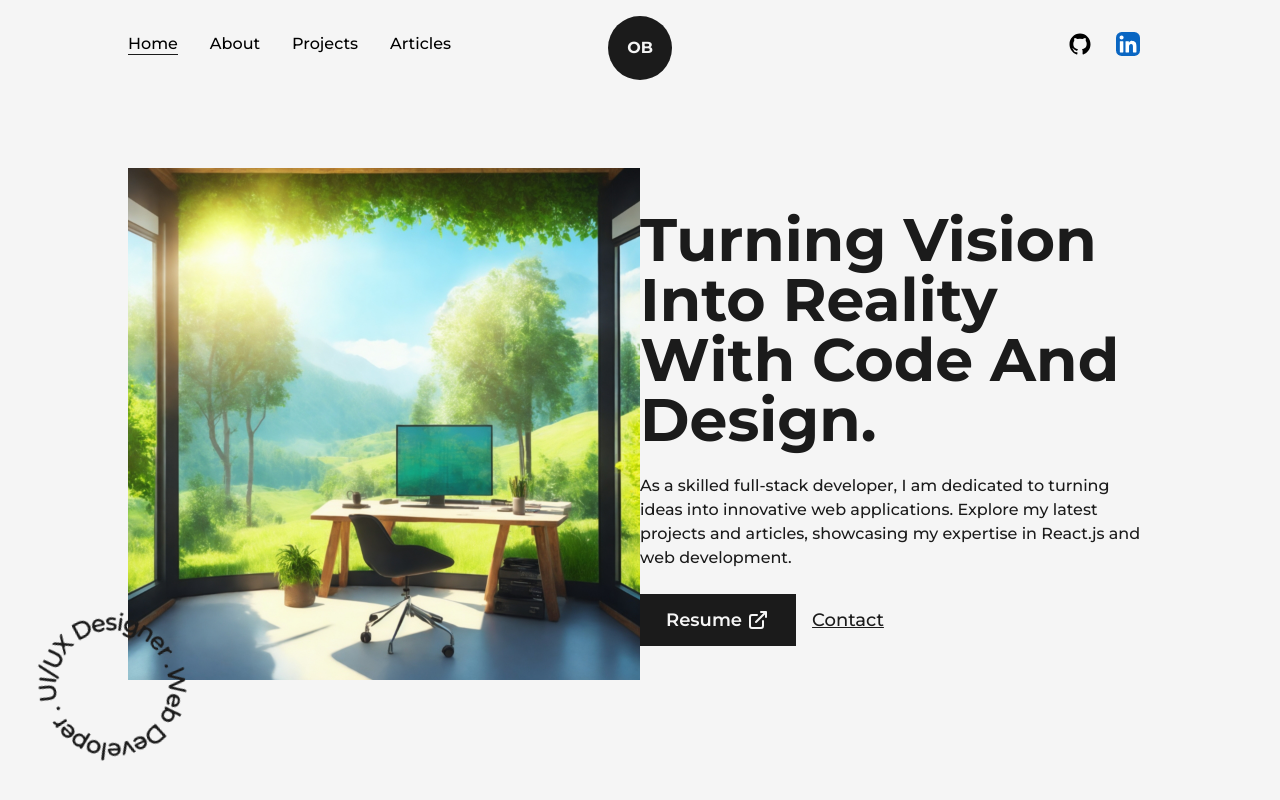
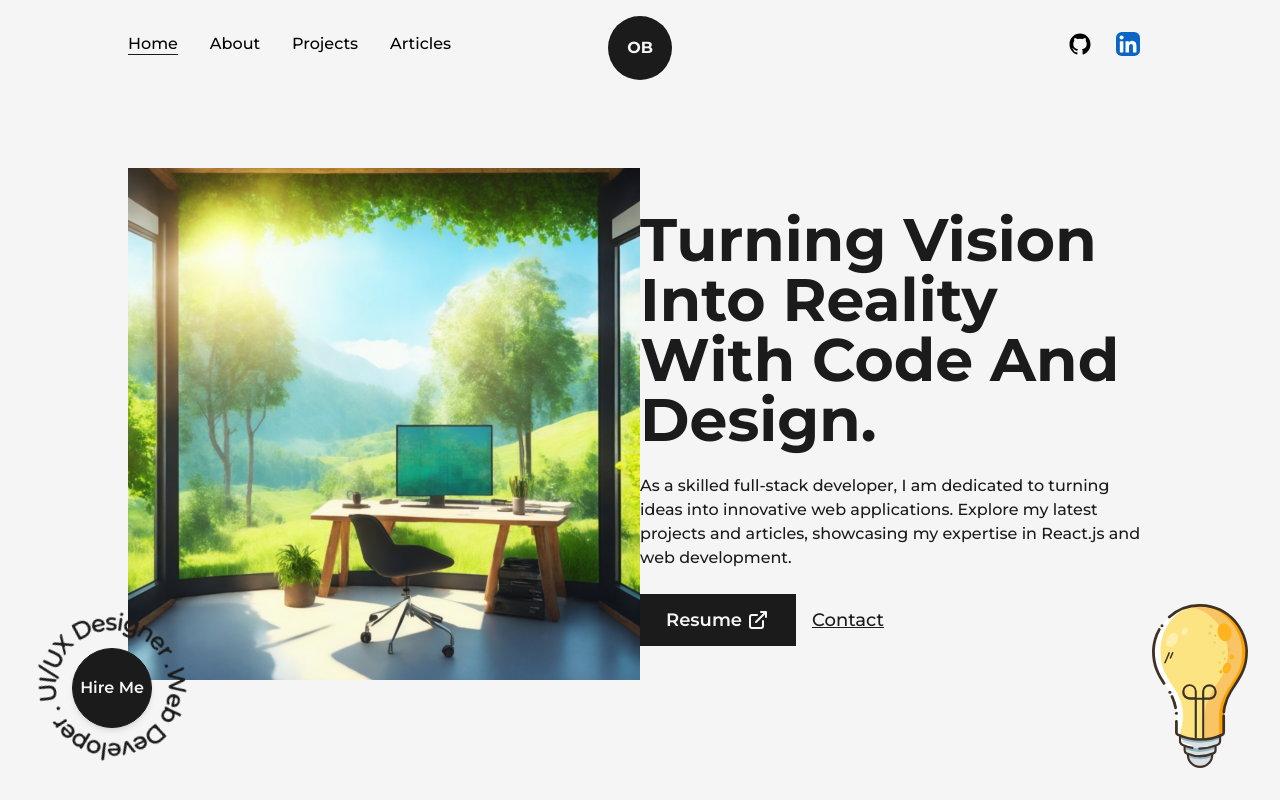
Before and after one commit to osbrown1/My-Portfolio, a Next.js app: page / in a window 1280 px wide. Shown: the top 800 px of the page. Built offline with nearby package versions, Linux system fonts and the light colour scheme.

Commit message:
link my resume to the Resume link on homePage along with my email to other locations

```diff
--- a/src/components/HireMe.js
+++ b/src/components/HireMe.js
@@ -1,15 +1,20 @@
-import React from 'react'
-import { CircularText } from './Icons'
+import React from 'react';
+import { CircularText } from './Icons';
+import Link from 'next/link';
 
 const HireMe = () => {
   return (
     <div className='fixed left-4 bottom-4 flex items-center justify-center overflow-hidden'>
         <div className='w-48 h-auto flex items-center justify-center relative'>
         <CircularText className={"fill-dark animate-spin-slow"} />
+
+        <Link href="mailto:socknot@live.com" className="flex items-center justify-center absolute left-1/2 top-1/2 -translate-x-1/2 -translate-y-1/2 bg-dark text-light shadow-md border border-solid border-dark w-20 h-20 rounded-full font-semibold hover:bg-light hover:text-dark">
+          Hire Me
+        </Link>
         </div>
 
     </div>
   )
 }
 
-export default HireMe
+export default HireMe;
--- a/src/pages/index.js
+++ b/src/pages/index.js
@@ -6,6 +6,7 @@
 import Link from 'next/link'
 import { LinkArrow } from '@/components/Icons'
 import HireMe from '@/components/HireMe'
+import lightBulb from "../../public/images/svgs/miscellaneous_icons_1.svg";
 
 
 
@@ -31,7 +32,7 @@
 Explore my latest projects and articles, showcasing my expertise in React.js and web development.
               </p>
               <div className='flex items-center self-start mt-2'>
-                <Link href="/dummy.pdf" target={"_blank"}
+                <Link href="/Owen Resume.pdf" target={"_blank"}
                 className='flex items-center bg-dark text-light p-2.5 px-6
                 rounder-lg text-lg font-semibold hover:bg-light hover:text-dark
                 border-2 border-solid border-transparent hover:border-dark'
@@ -49,6 +50,9 @@
       </Layout>
 
       <HireMe />
+      <div className='absolute right-8 bottom-8 inline-block w-24'>
+        <Image src={lightBulb} alt="OwenBrown" className='w-full h-auto' />
+      </div>
     </main>
     </>
   )
```
Also changed, not shown: 1 other file (tests, documents, lock files or other folders).
